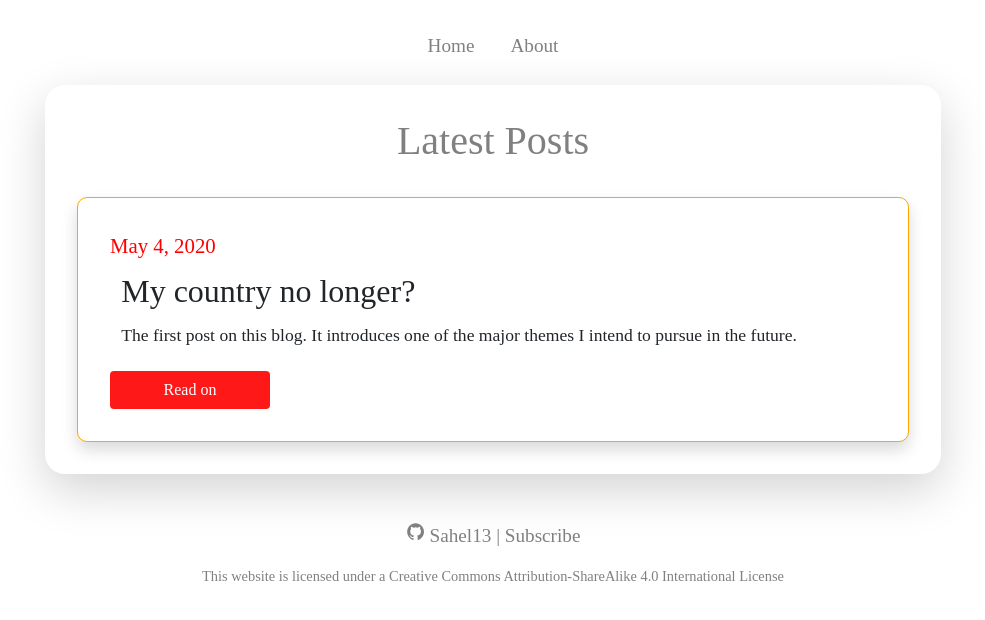
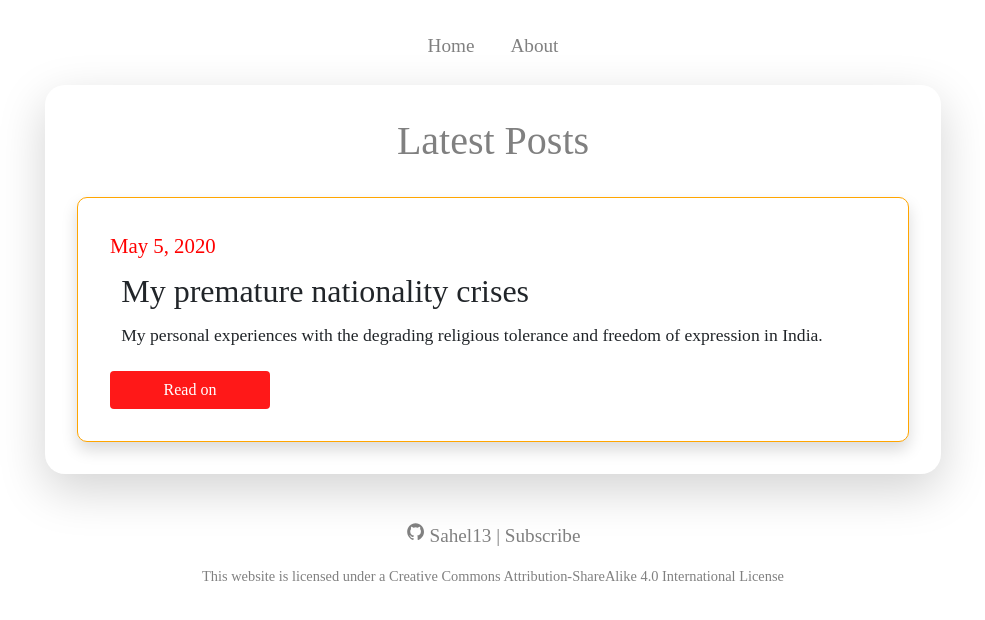
Before and after one commit to Sahel13/TheStudentWatch-Old, a Jekyll site: the page built from index.html, in a window 1280 px wide. Shown: the top 620 px of the page, without its empty margins (147-1132 px from the left). Built offline with Jekyll 4.4.1, drawn with Linux system fonts in a browser that asks for light colours; nearby versions of some CDN libraries.

Commit message:
Post changed

```diff
--- a/_config.yml
+++ b/_config.yml
@@ -15,7 +15,6 @@
 # in the templates via {{ site.myvariable }}.
 title: The Student Watch
 email: sahelm13miqbal@gmail.com
-tagline: A website for the younger generation to engage in political discourse.
 description: A website for the younger generation to engage in political discourse.
 author: Sahel Mohammad Iqbal
 social:
--- a/_posts/2020-05-04-my-country-no-longer.md
+++ b/_posts/2020-05-05-my-premature-nationality-crises.md
@@ -1,9 +1,9 @@
 ---
 layout: post
-title:  My country no longer?
-date: 2020-05-04 07:00:00 +0530
-excerpt: The first post on this blog. It introduces one of the major themes I intend to pursue in the future.
-description: An article on the degrading secularism in India written by a student.
+title:  My premature nationality crises
+date: 2020-05-05 07:00:00 +0530
+excerpt: My personal experiences with the degrading religious tolerance and freedom of expression in India.
+description: An article about a student's experiences with the degrading religious tolerance and freedom of expression in India.
 ---
 
 Lorem ipsum dolor sit amet, consectetur adipiscing elit. Fusce bibendum neque eget nunc mattis eu sollicitudin enim tincidunt. Vestibulum lacus tortor, ultricies id dignissim ac, bibendum in velit. Proin convallis mi ac felis pharetra aliquam. Curabitur dignissim accumsan rutrum. In arcu magna, aliquet vel pretium et, molestie et arcu. Mauris lobortis nulla et felis ullamcorper bibendum. Phasellus et hendrerit mauris. Proin eget nibh a massa vestibulum pretium. Suspendisse eu nisl a ante aliquet bibendum quis a nunc. Praesent varius interdum vehicula. Aenean risus libero, placerat at vestibulum eget, ultricies eu enim. Praesent nulla tortor, malesuada adipiscing adipiscing sollicitudin, adipiscing eget est.
```
Also changed, not shown: _drafts/my-country-no-longer.md (+0 -2 lines).
